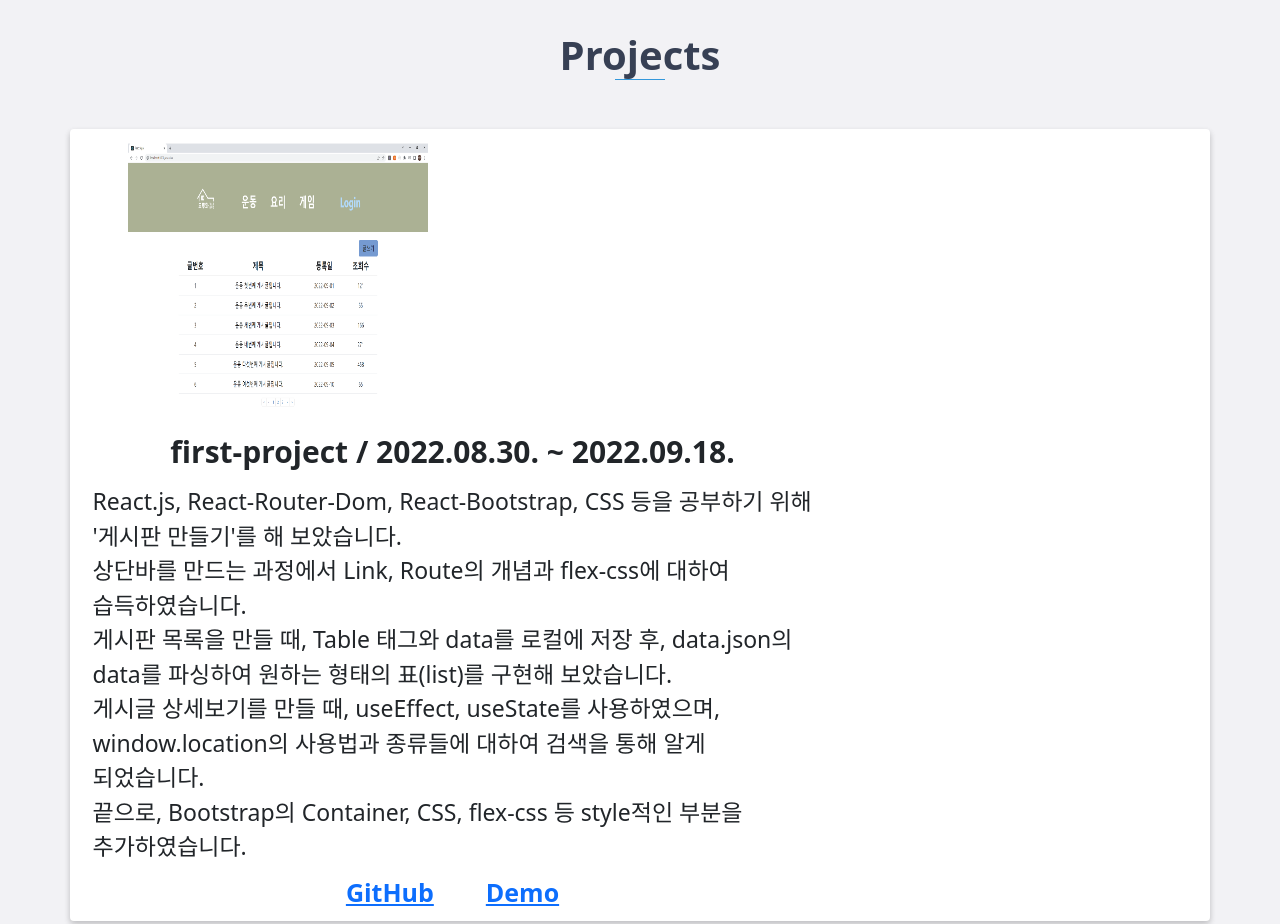
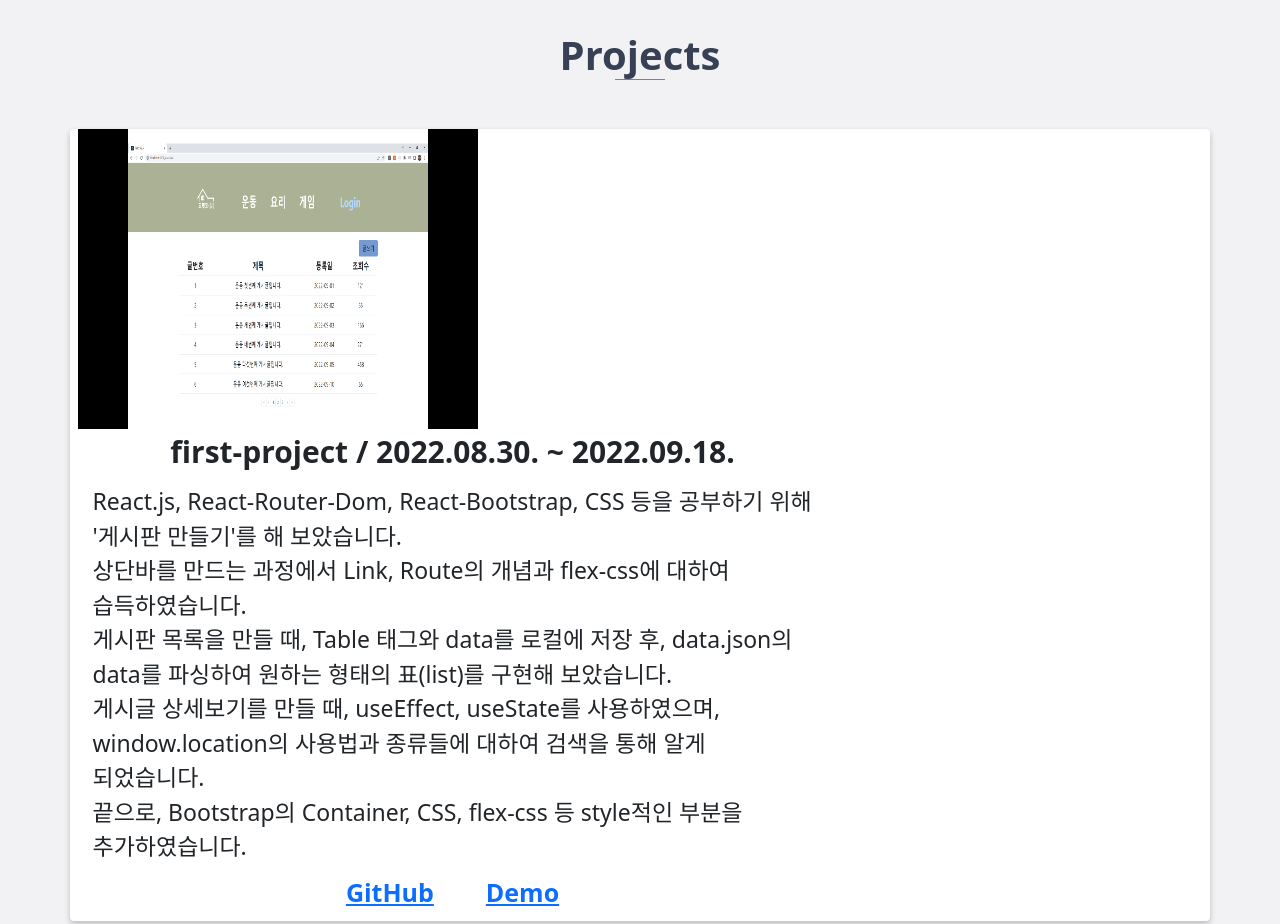
Before and after one commit to ParkHyunj/ParkHyunj.github..io, a website: page index.html in a window 1280 px wide. Shown: the part 1240-2164 px from the top of the page. Drawn offline with nearby package versions, Linux system fonts and the light colour scheme.

Commit message:
DOCS: style

```diff
--- a/custome.css
+++ b/custome.css
@@ -32,7 +32,12 @@
 }
 
 #projects .col-md-4 {
-    /* background-color:black; */
+    background-color:black;
+    display: block;
+    margin: 0px auto;
+    max-width: 600px;
+    max-height: 600px;
+    width: 400px;
     /* height: 100%; */
     /* display: block;
     margin-left: auto;
@@ -42,9 +47,9 @@
     align-items: center;
     display:flex;
     justify-content: center; */
-    height: 300px;
-    width:400px;
-    object-fit: cover;
+    /* height: 500px;
+    width:400px; */
+    /* object-fit: cover; */
 }
 #skills ul{
     word-break: keep-all;
```
Also changed, not shown: index.html (+1 -1 lines).
